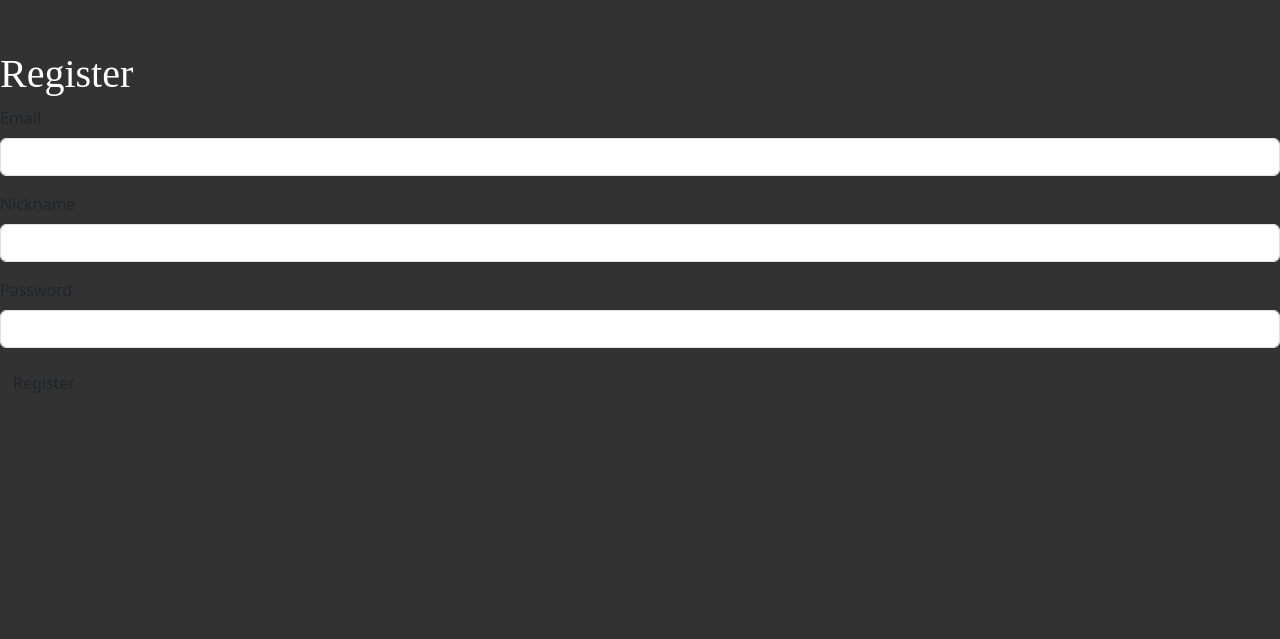
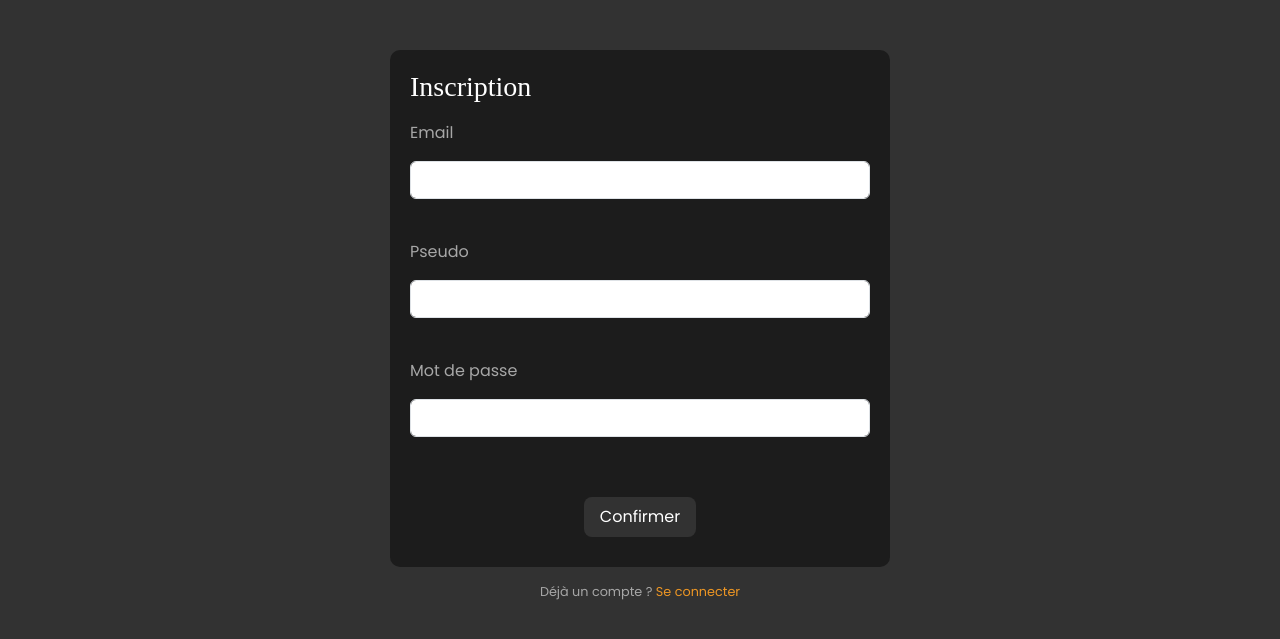
Before and after one commit to Phearal/dev_op, a Symfony app: template templates/registration/register.html.twig in a window 1280 px wide. Shown: the part 64-703 px from the top of the page. Run offline with Twig, Linux system fonts and the light colour scheme; the template is opened without the code that fills it, so the values that code supplies are empty; form fields are guessed from the names that the template uses; some libraries are stand-ins or nearby versions; some web fonts are replaced.

Commit message:
style : page article + form login & register + feat articles liés

```diff
--- /dev/null
+++ b/public/css/form.css
@@ -0,0 +1,48 @@
+main {
+    display: flex;
+    flex-direction: column;
+    justify-content: center;
+    align-items: center;
+}
+form {
+    width: 500px;
+    background-color: var(--eerie-black);
+    padding: 20px;
+    border-radius: 10px;
+    display: flex;
+    flex-direction: column;
+}
+h1 {
+    color: var(--white) !important;
+}
+label {
+    color: var(--silver) !important;
+}
+.form-confirm {
+    background-color: var(--jet);
+    border: none;
+    font-family: 'Poppins', sans-serif !important;
+    font-size: 1rem;
+    align-self: center;
+    margin: 20px 0 10px 0;
+}
+.form-confirm:hover {
+    background-color: var(--silver);
+}
+#regilog {
+    margin-top: 15px;
+    font-size: 0.8rem;
+}
+#regilog a {
+    color: var(--carrot-orange);
+    transition: 0.2s;
+}
+#regilog a:hover {
+    color: var(--white);
+}
+
+@media (max-width: 550px) {
+    #login-form {
+        width: 90%;
+    }
+}
--- a/public/css/style.css
+++ b/public/css/style.css
@@ -20,13 +20,14 @@ body {
 }
 main {
     display: flex;
-    justify-content: center;
+    flex-direction: column;
+    align-items: center;
 }
 h1, h2, h3, h4, h5, h6, .title {
     font-family: 'Grenze', serif;
     color: var(--white);
 }
-p, a, .text {
+p, a, .text, label {
     font-family: 'Poppins', sans-serif;
     color: var(--silver);
 }
@@ -84,13 +85,17 @@ header {
     display: flex;
     flex-direction: row;
     flex-wrap: wrap;
-    justify-content: space-between;
+    justify-content: flex-start;
+    gap: 75px;
 }
-.article {
+.article-card {
     background-color: var(--eerie-black);
     border: none;
     width: 350px;
-    margin-bottom: 50px;
+    height: 600px;
+}
+.card-img-top {
+    height: 180px;
 }
 .article-body {
     display: flex;
@@ -104,6 +109,7 @@ header {
 }
 .article-date {
     font-size: 0.7em;
+    align-self: flex-start;
 }
 .taglist {
     margin: 0 0 10px 0;
@@ -121,16 +127,17 @@ header {
     padding: 2px 7px;
     border-radius: 10px;
     font-size: 0.8em;
+    font-weight: 500;
     height: 26px;
     display: flex;
     justify-content: center;
     align-items: center;
 }
-.article h3:hover {
+.article-card h3:hover {
     color: var(--carrot-orange);
 }
 .article-description-container {
-    height: 150px;
+    max-height: 150px;
     position: relative;
     overflow: hidden;
 }
@@ -140,7 +147,7 @@ header {
     bottom: 0;
     left: 0;
     width: 100%;
-    height: 50px;
+    height: 75px;
     background-image: linear-gradient(to bottom, rgba(0, 0, 0, 0), var(--eerie-black));
     pointer-events: none;
 }
--- a/templates/base.html.twig
+++ b/templates/base.html.twig
@@ -2,7 +2,7 @@
 <html lang="fr">
     <head>
         <meta charset="UTF-8">
-        <title>Dev | OP : {% block title %}{% endblock %}</title>
+        <title>Dev | OP - {% block title %}{% endblock %}</title>
         <link rel="icon" href="{{ asset('img/favicon.png') }}">
 
         <link rel="stylesheet" href="{{ asset('css/bootstrap/bootstrap.min.css') }}">
@@ -19,6 +19,8 @@
         {% block header %}
             {% include "_partials/header/_header.html.twig" %}
         {% endblock %}
-        {% block body %}{% endblock %}
+        <main>
+            {% block body %}{% endblock %}
+        </main>
     </body>
 </html>
--- a/templates/registration/register.html.twig
+++ b/templates/registration/register.html.twig
@@ -1,19 +1,29 @@
 {% extends 'base.html.twig' %}
 
-{% block title %}Register{% endblock %}
+{% block title %}Inscription
+{% endblock %}
+{% block stylesheets %}
+	<link rel="stylesheet" href="{{ asset('css/form.css') }}">
+{% endblock %}
 
 {% block body %}
-    <h1>Register</h1>
-
-    {{ form_errors(registrationForm) }}
-
-    {{ form_start(registrationForm) }}
-        {{ form_row(registrationForm.email) }}
-        {{ form_row(registrationForm.nickname) }}
-        {{ form_row(registrationForm.plainPassword, {
-            label: 'Password'
+	{{ form_errors(registrationForm) }}
+	{{ form_start(registrationForm) }}
+	<h1 class="h3 mb-3 font-weight-normal">Inscription</h1>
+	{{ form_row(registrationForm.email, {
+            'attr': {'class': 'form-control mt-2 mb-4'},
+            label: 'Email'
+        }) }}
+	{{ form_row(registrationForm.nickname, {
+            'attr': {'class': 'form-control mt-2 mb-4'},
+            label: 'Pseudo'
+        }) }}
+	{{ form_row(registrationForm.plainPassword, {
+            'attr': {'class': 'form-control mt-2 mb-4'},
+            label: 'Mot de passe'
         }) }}
 
-        <button type="submit" class="btn">Register</button>
-    {{ form_end(registrationForm) }}
+	<button type="submit" class="btn btn-lg btn-primary form-confirm">Confirmer</button>
+	{{ form_end(registrationForm) }}
+    <p id="regilog">Déjà un compte ? <a href="{{ path('app_login') }}">Se connecter</a></p>
 {% endblock %}
```
Also changed, not shown: public/css/single_article.css (added, +59 -0 lines), src/Controller/BlogController.php (+18 -2 lines), src/DataFixtures/AppFixtures.php (+10 -3 lines), templates/_partials/_article.html.twig (+10 -5 lines), templates/blog/article.html.twig (+41 -5 lines), templates/security/login.html.twig (+12 -8 lines), public/img/article/bundles_symfony.jpg (added), public/img/article/migration_symfony.webp (added), public/img/article/symfony-workflow.jpg (added), public/img/article/symfony_article.jpg (added).
